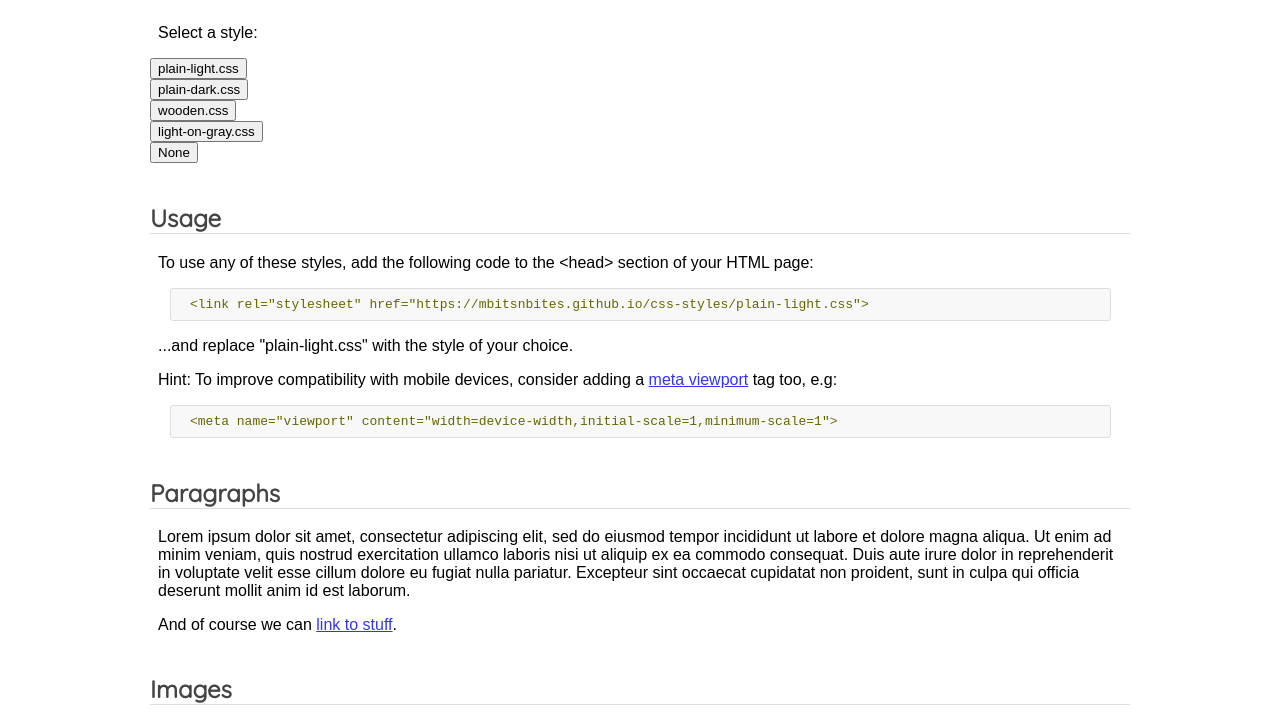
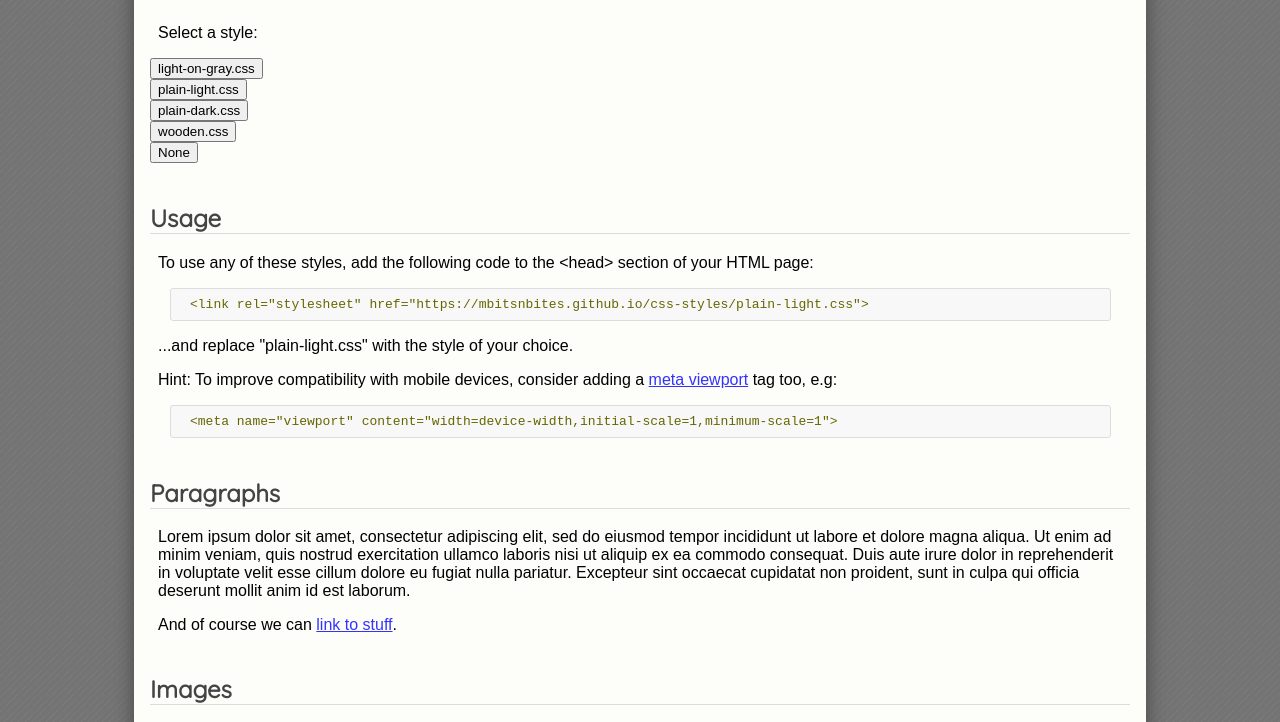
Before and after one commit to mbitsnbites/css-styles, a plain HTML site: page index.html in a window 1280 px wide. Shown: the part 93-815 px from the top of the page. Drawn offline with Linux system fonts and the light colour scheme.

Commit message:
Make light-on-gray the default demo style

```diff
--- a/index.html
+++ b/index.html
@@ -4,17 +4,17 @@
 <meta http-equiv="Content-Type" content="text/html; charset=utf-8"/>
 <meta name="viewport" content="width=device-width,initial-scale=1,minimum-scale=1">
 <title>CSS Styles</title>
-<link id="pagestyle" rel="stylesheet" type="text/css" href="plain-light.css">
+<link id="pagestyle" rel="stylesheet" type="text/css" href="light-on-gray.css">
 <script>
 function setStyle(style) {
   document.getElementById("pagestyle").setAttribute("href", style);
 }
 function init() {
   document.getElementById("style0").onclick = function () { setStyle(""); return false; };
-  document.getElementById("style1").onclick = function () { setStyle("plain-light.css"); return false; };
-  document.getElementById("style2").onclick = function () { setStyle("plain-dark.css"); return false; };
-  document.getElementById("style3").onclick = function () { setStyle("wooden.css"); return false; };
-  document.getElementById("style4").onclick = function () { setStyle("light-on-gray.css"); return false; };
+  document.getElementById("style1").onclick = function () { setStyle("light-on-gray.css"); return false; };
+  document.getElementById("style2").onclick = function () { setStyle("plain-light.css"); return false; };
+  document.getElementById("style3").onclick = function () { setStyle("plain-dark.css"); return false; };
+  document.getElementById("style4").onclick = function () { setStyle("wooden.css"); return false; };
 }
 </script>
 </head>
@@ -24,10 +24,10 @@ function init() {
 Select a style:
 </p>
 <form>
-  <input id="style1" type="submit" value="plain-light.css"><br>
-  <input id="style2" type="submit" value="plain-dark.css"><br>
-  <input id="style3" type="submit" value="wooden.css"><br>
-  <input id="style4" type="submit" value="light-on-gray.css"><br>
+  <input id="style1" type="submit" value="light-on-gray.css"><br>
+  <input id="style2" type="submit" value="plain-light.css"><br>
+  <input id="style3" type="submit" value="plain-dark.css"><br>
+  <input id="style4" type="submit" value="wooden.css"><br>
   <input id="style0" type="submit" value="None"><br>
 </form>
 
```
